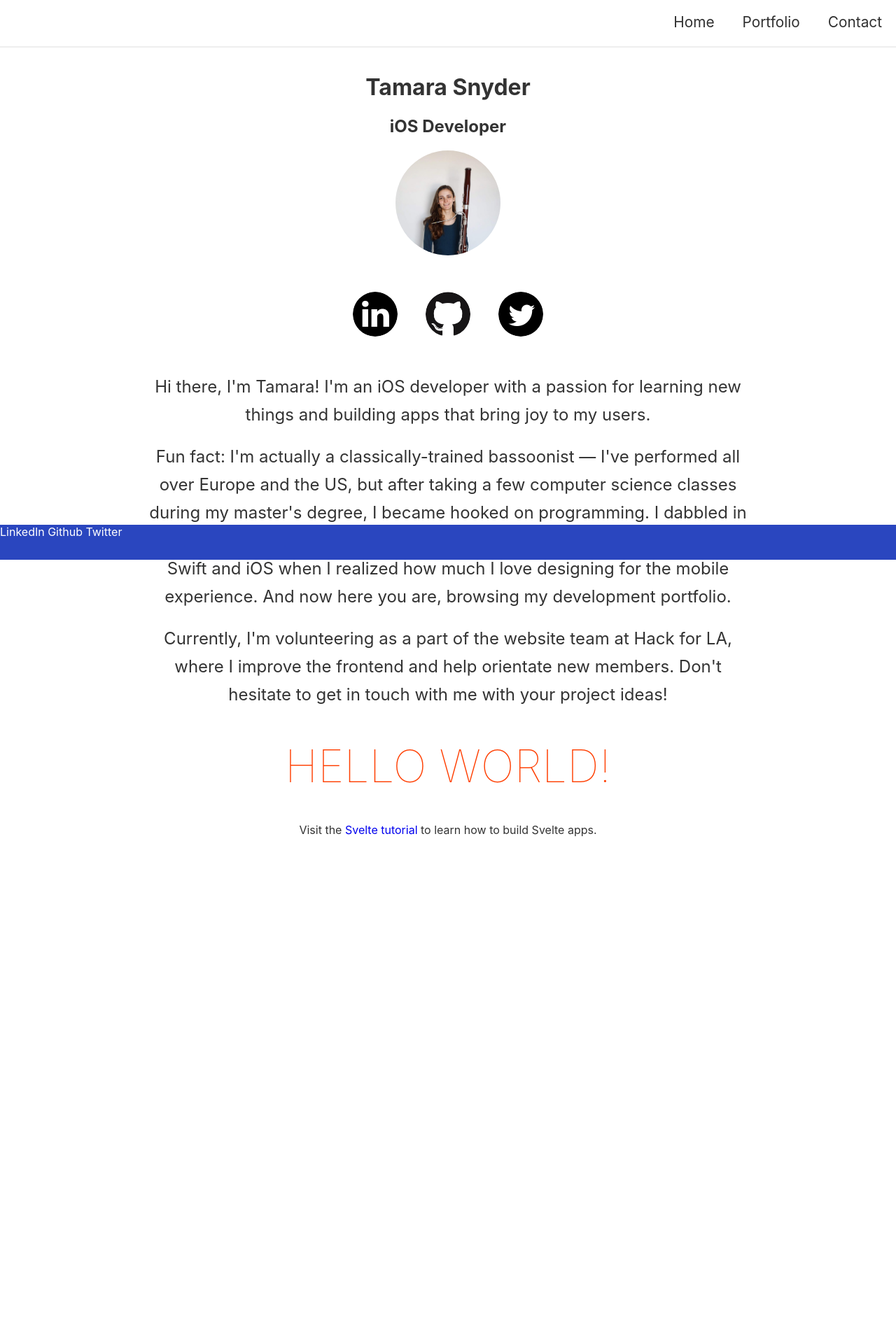
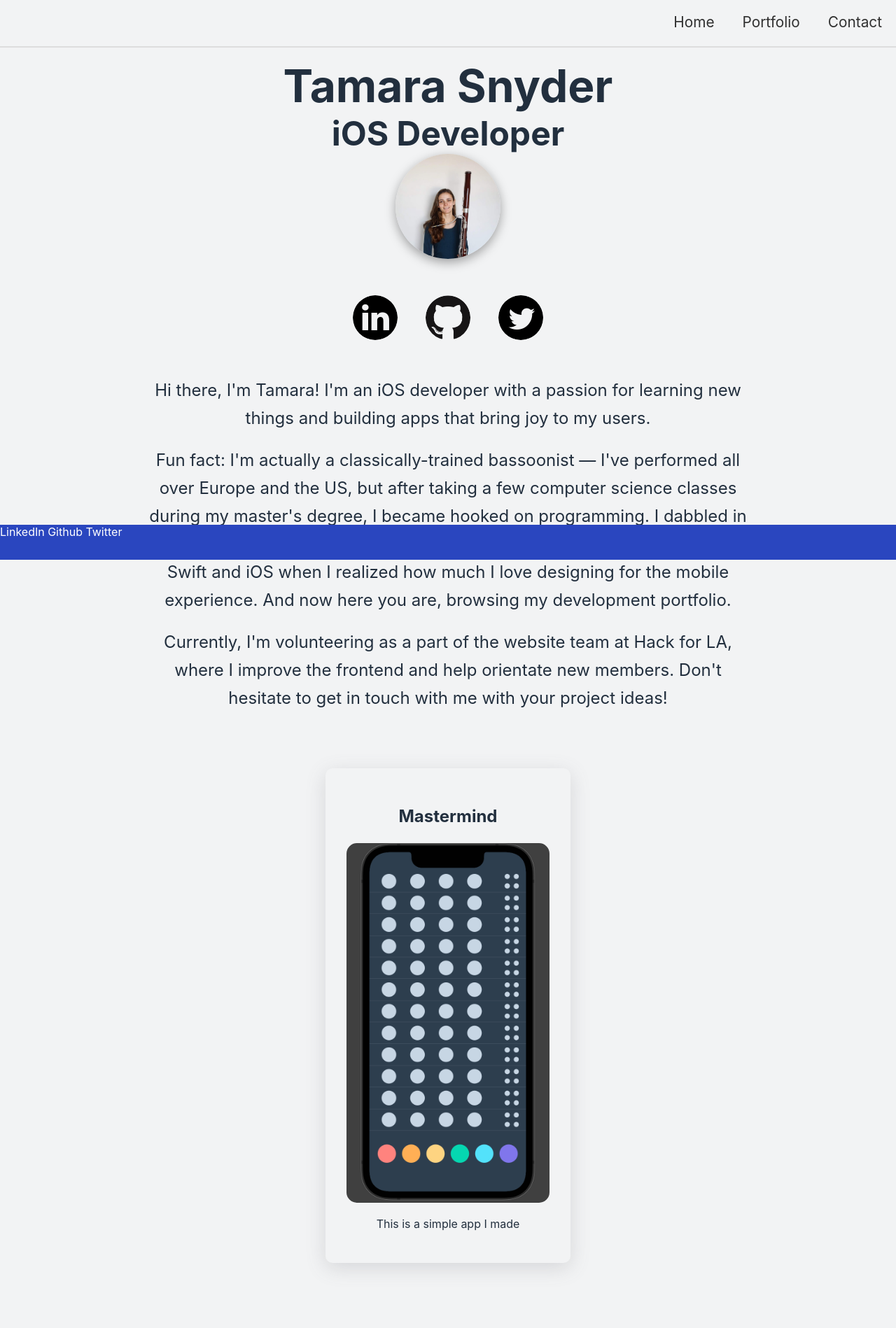
Before and after one commit to tamara-snyder/portfolio, a Svelte app: page / in a window 1280 px wide. Shown: the top 1898 px of the page at 70% size. Before the commit the page ends 1228 px from the top, so only its background shows below. Built offline with nearby package versions, Linux system fonts and the light colour scheme.

Commit message:
UI improvements, linked sections of site, and created project card layout

```diff
--- a/public/global.css
+++ b/public/global.css
@@ -6,8 +6,8 @@ html, body {
 
 body {
 	/* background-color: #f6e7d8; */
-	background-color: #ffffff;
-	color: #333;
+	background-color: #f2f3f4;
+	color: #222f3e;
 	margin: 0;
 	box-sizing: border-box;
 	font-family: -apple-system, BlinkMacSystemFont, "Segoe UI", Roboto, Oxygen-Sans, Ubuntu, Cantarell, "Helvetica Neue", sans-serif;
--- a/public/index.html
+++ b/public/index.html
@@ -13,6 +13,6 @@
 	<script defer src='/build/bundle.js'></script>
 </head>
 
-<body>
+<body id="home">
 </body>
 </html>
--- a/src/About.svelte
+++ b/src/About.svelte
@@ -44,11 +44,4 @@
   .desktop {
     width: 40%;
   }
-
-  @media only screen and (min-width: 1200px) {
-    p {
-      width: 40%;
-      margin: auto;
-    }
-  }
 </style>
--- a/src/App.svelte
+++ b/src/App.svelte
@@ -3,13 +3,15 @@
 	import Home from './Home.svelte'
 	import About from './About.svelte'
 	import Contact from './Contact.svelte'
-	export let name;
+	import Portfolio from './Portfolio.svelte'
+	export let name
 </script>
 
 <Header/>
 <main>
 	<Home/>
 	<About/>
+	<Portfolio/>
 	<h1>Hello {name}!</h1>
 	<p>Visit the <a href="https://svelte.dev/tutorial">Svelte tutorial</a> to learn how to build Svelte apps.</p>
 </main>
--- a/src/BioText.svelte
+++ b/src/BioText.svelte
@@ -11,19 +11,10 @@
 </p>
 
 <style>
-  div {
-    margin: 10vh;
-  }
-
   p {
   font-size: 1.5rem;
   width: 100%;
   margin: auto;
   line-height: 2.5rem;
   }
-
-  .mobile {
-    width: 70%;
-    margin: auto;
-  }
 </style>
--- a/src/Contact.svelte
+++ b/src/Contact.svelte
@@ -2,7 +2,7 @@
 
 </script>
 
-<footer>
+<footer id="contact">
   <a href="https://www.linkedin.com/in/tamara-snyder-a6a1391b7/" target="_blank">LinkedIn</a>
   <a href="https://github.com/tamara-snyder" target="_blank">Github</a>
   <a href="https://twitter.com/dev_tamara" target="_blank">Twitter</a>
--- a/src/Header.svelte
+++ b/src/Header.svelte
@@ -1,8 +1,8 @@
 <nav class="nav">
   <ul class="nav-list">
-    <li class="nav-item"><a href="#" class="nav-link">Home</a></li>
-    <li class="nav-item"><a href="#" class="nav-link">Portfolio</a></li>
-    <li class="nav-item"><a href="#" class="nav-link">Contact</a></li>
+    <li class="nav-item"><a href="#home" class="nav-link">Home</a></li>
+    <li class="nav-item"><a href="#portfolio" class="nav-link">Portfolio</a></li>
+    <li class="nav-item"><a href="#contact" class="nav-link">Contact</a></li>
   </ul>
 </nav>
 
@@ -11,7 +11,8 @@
     position: sticky;
     top: 0;
     min-height: 50px;
-    border-bottom: solid 2px #eee;
+    border-bottom: solid 2px #ddd;
+    background-color: #f2f3f4;
   }
 
   .nav-list {
@@ -27,22 +28,14 @@
   .nav-link {
     font-size: 1.3rem;
     color: #303030;
+    transition: 0.2s;
   }
 
-  a:after {
-        content: '';
-        position: absolute;
-        bottom: 0;
-        left: 0;
-        right: 0;
-        height: 3px;
-        transform: scaleX(0);
-        background-color: pink;
+  a:hover {
+    color: #bbb;
+  }
 
-        transition: transform 0.3s;
-
-  }
-  a:hover:after {
-    transform: scaleX(1);
+  a:hover {
+    transform: scaleX(1.1);
   }
 </style>
--- a/src/Home.svelte
+++ b/src/Home.svelte
@@ -46,33 +46,4 @@
   .mobile {
     text-align: center;
   }
-
-  .mobile h1 {
-    font-size: 2rem;
-  }
-
-  .mobile h2 {
-    font-size: 1.5rem;
-  }
-
-
-
-  h1 {
-    font-size: 7rem;
-    text-align: center;
-    margin: 0 auto;
-  }
-
-  h2 {
-    font-size: 4rem;
-    text-align: center;
-    margin: 0 auto;
-  }
-
-  .mobile .media-icon {
-    width: 64px;
-    height: auto;
-    padding: 0 20px;
-    transition: 0.2s ease-in-out;
-  }
 </style>
--- a/src/Overview.svelte
+++ b/src/Overview.svelte
@@ -7,7 +7,7 @@
 <h1>Tamara Snyder</h1>
 <h2>iOS Developer</h2>
 
-<img src="images/snyder_pressphoto.JPG" alt="">
+<img id="avatar" src="images/snyder_pressphoto.JPG" alt="">
 
 <nav>
   <a href="https://www.linkedin.com/in/tamara-snyder-a6a1391b7/" target="_blank">
@@ -28,11 +28,28 @@
     height: auto;
     border-radius: 50%;
   }
+
+  #avatar {
+    box-shadow: rgba(0, 0, 0, 0.35) 0px 5px 15px;
+  }
+
   nav {
     margin: 6vh auto;
     display: flex;
     align-items: center;
     justify-content: center;
+  }
+
+  h1 {
+    font-size: 4rem;
+    text-align: center;
+    margin: 0 auto;
+  }
+
+  h2 {
+    font-size: 3rem;
+    text-align: center;
+    margin: 0 auto;
   }
 
   .media-icon {
--- /dev/null
+++ b/src/Portfolio.svelte
@@ -0,0 +1,15 @@
+<script>
+  import ProjectCard from "./ProjectCard.svelte";
+</script>
+
+<div id="portfolio">
+  <ProjectCard/>
+</div>
+
+<style>
+  div {
+    margin: 10vh auto;
+    display: flex;
+    justify-content: center;
+  }
+</style>
--- /dev/null
+++ b/src/ProjectCard.svelte
@@ -0,0 +1,36 @@
+<div>
+  <h3>Mastermind</h3>
+  <img src="images/mastermind_screenshot.png" alt="Screenshot of my Mastermind app for iPhone">
+  <p>This is a simple app I made</p>
+</div>
+
+<style>
+  div {
+    padding: 30px;
+    margin: 0 auto;
+    border-radius: 10px;
+    max-width: 290px;
+    background-color: #f2f3f4;
+    box-shadow: rgba(100, 100, 111, 0.2) 0px 7px 29px 0px;
+    transition: 0.3s;
+  }
+
+  div:hover {
+    background-color: #f6f9fc;
+  }
+
+  h3 {
+    font-size: 1.5rem;
+  }
+
+  img {
+    max-width: 290px;
+    height: auto;
+    transition: 0.3s;
+    border-radius: 15px;
+  }
+
+  img:hover {
+    transform: scale(1.03);
+  }
+</style>
```
Also changed, not shown: public/images/mastermind_screenshot.png (added).
